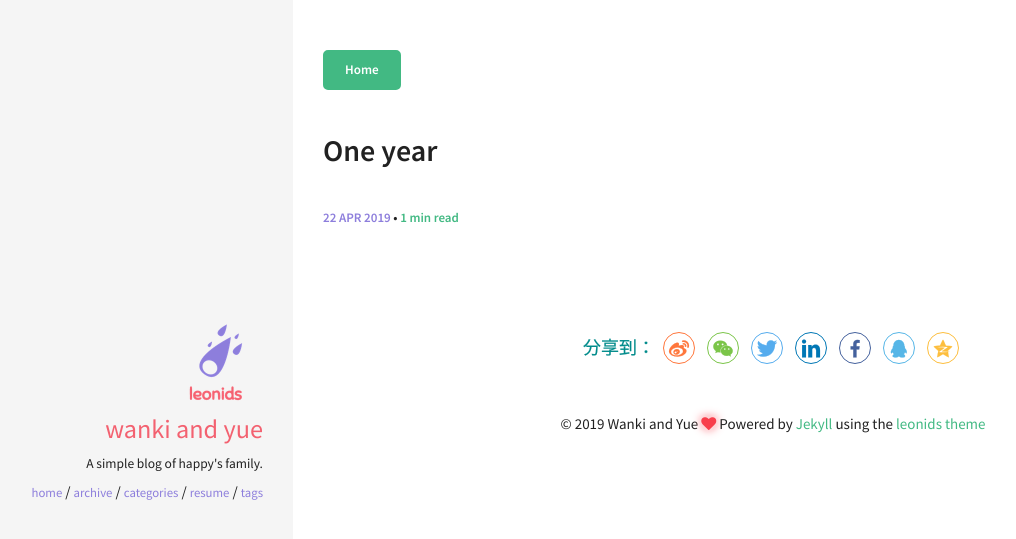
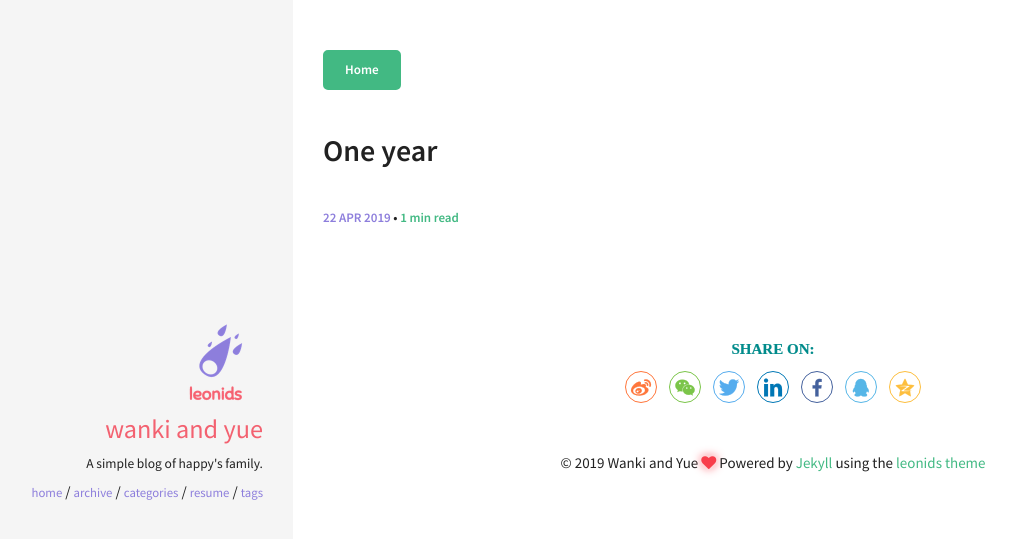
Before and after one commit to YueLi02/YueLi02.github.io, a Jekyll site: the page built from _posts/2019-04-22-one-year.md, in a window 1280 px wide. Shown: the top 539 px of the page, without its empty margins (27-1043 px from the left). Built offline with Jekyll 4.4.1, drawn with Linux system fonts in a browser that asks for light colours.

Commit message:
Update post.html

```diff
--- a/_layouts/post.html
+++ b/_layouts/post.html
@@ -61,9 +61,9 @@ layout: default
   </ul>
 </div><!-- end share-buttons -->
 
-<div class="social-share" data-initialized="true" data-wechat-qrcode-title="不扫别后悔">
+<div class="social-share" data-initialized="true" data-wechat-qrcode-title="ops">
   <center>
-  <font style="font-size:18px;color:darkcyan;">分享到：</font>
+  <font style="font-size:18px;color:darkcyan;"> <h6>Share on: </h6></font>
   <a href="#" class="social-share-icon icon-weibo"></a>
   <a href="#" class="social-share-icon icon-wechat"></a>
   <a href="#" class="social-share-icon icon-twitter"></a>
```
